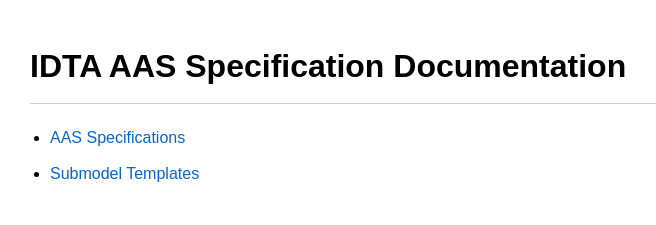
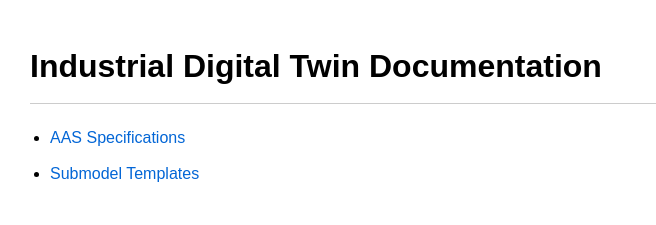
Before and after one commit to admin-shell-io/admin-shell-io.github.io, a plain HTML site: page index.html in a window 1280 px wide. Shown: the whole page, without its empty margins (210-866 px from the left). Drawn offline with Linux system fonts and the light colour scheme.

Commit message:
Deploying to gh-pages from @ admin-shell-io/admin-shell-io.github.io@7bb73838d8453e23b59fa85dc62659f2c841f0f9 🚀

```diff
--- a/index.html
+++ b/index.html
@@ -33,7 +33,7 @@
     </style>
   </head>
   <body>
-    <h1>IDTA AAS Specification Documentation</h1>
+    <h1>Industrial Digital Twin Documentation</h1>
     <ul>
       <li><a href="./aas-specifications/">AAS Specifications</a></li>
       <li><a href="./idta-submodel-templates/">Submodel Templates</a></li>
```
